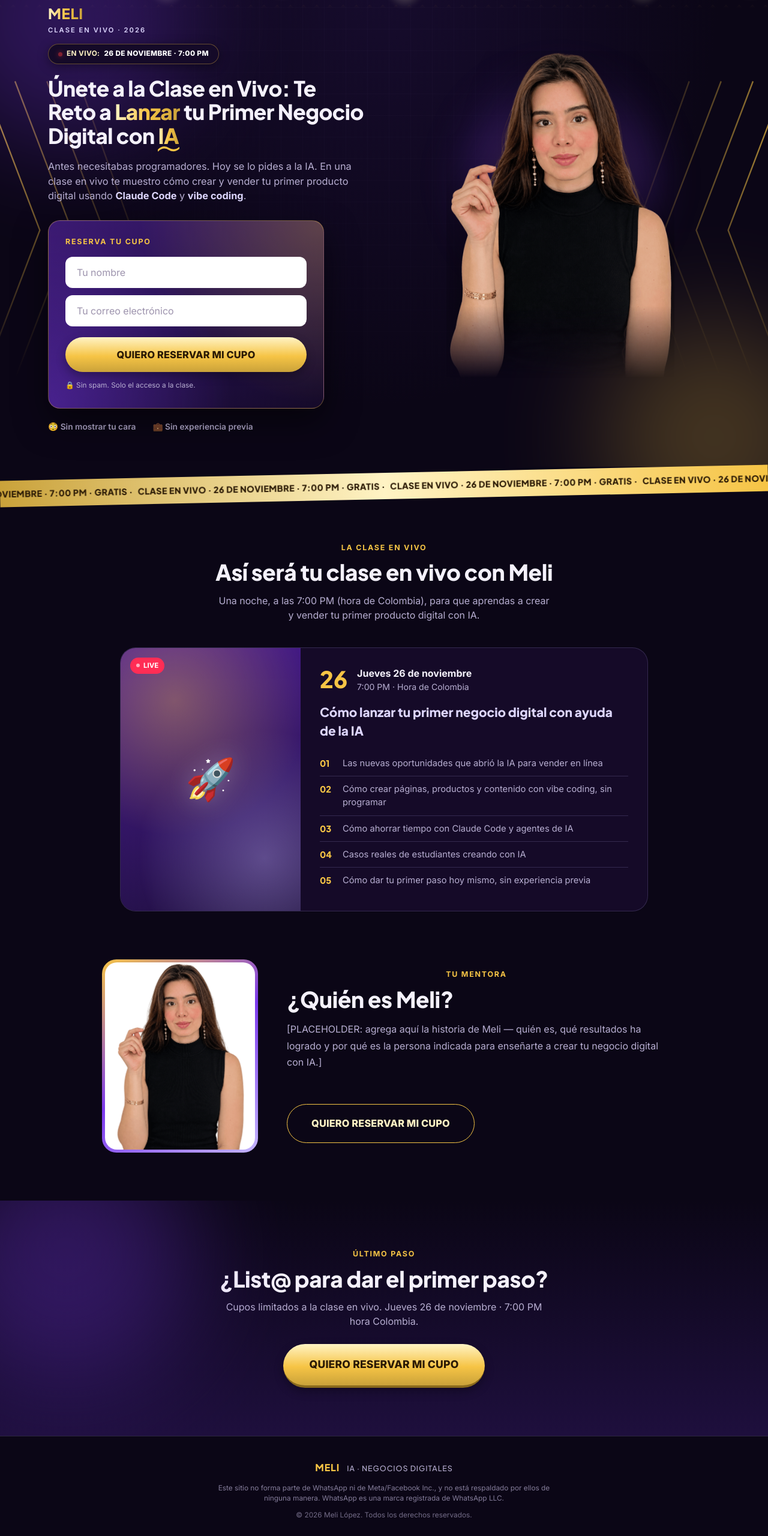
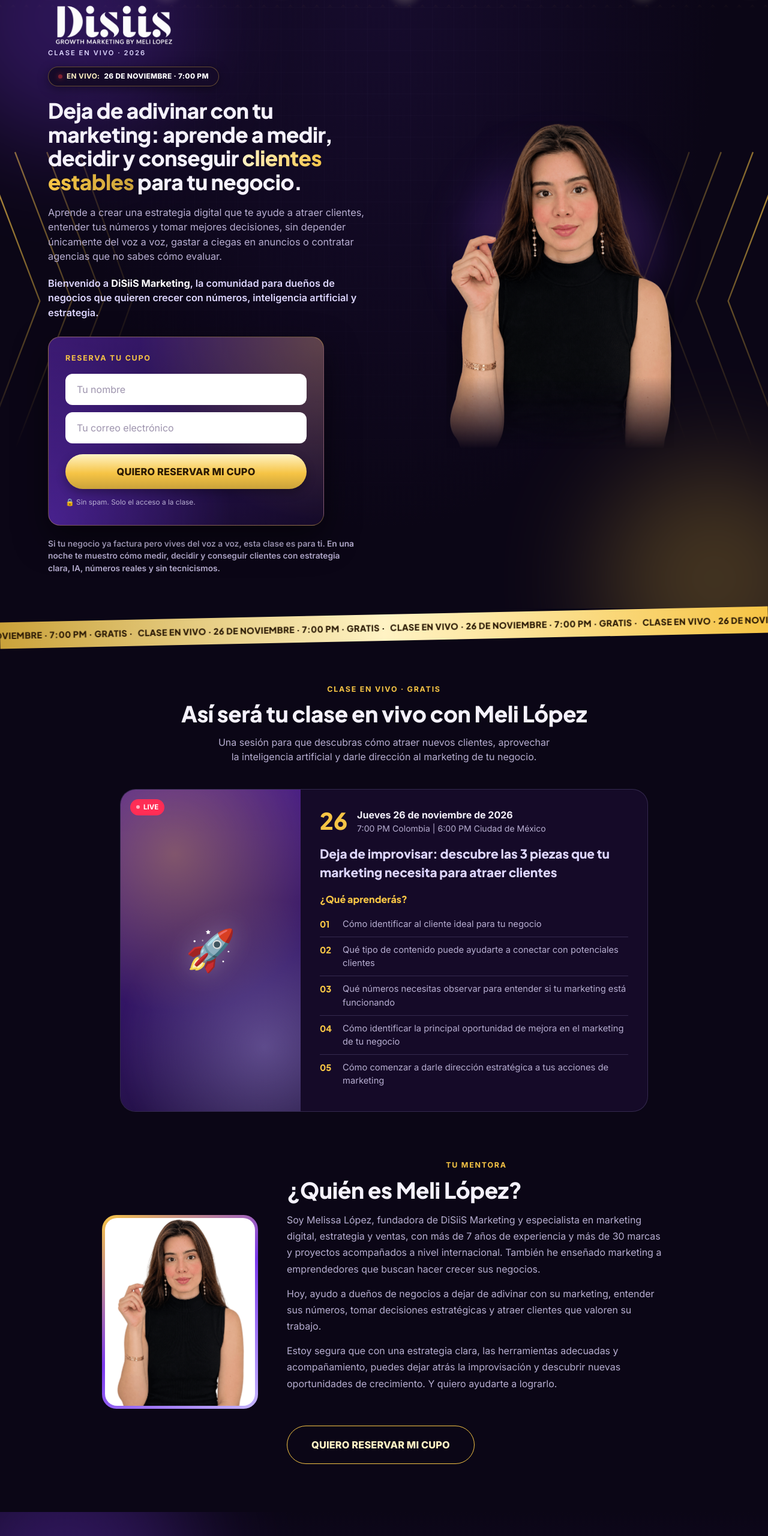
Before and after one commit to DiSiiS-Growth-Marketing/meli-clase-en-vivo, a plain HTML site: page index.html in a window 1280 px wide. Shown: the part 140-2700 px from the top of the page at 60% size. Drawn offline with Linux system fonts and the light colour scheme.

Commit message:
Rebrand to DiSiiS and rewrite landing page copy
- Swap the MELI wordmark for the DiSiiS Growth Marketing logotype in the
  hero and both page footers
- Restore the purple countdown timer boxes (were gold)
- Rewrite hero headline/subcopy, class-section, about-section bio and
  final CTA with the new DiSiiS-focused messaging
- Show both Colombia and Mexico City class times throughout
- Fill in Meli's real bio, replacing the placeholder paragraph

Co-Authored-By: Claude Sonnet 5 <noreply@anthropic.com>

```diff
--- a/index.html
+++ b/index.html
@@ -67,7 +67,7 @@
           <div class="hero-photo-glow" aria-hidden="true"></div>
           <img src="assets/meli-hero-trim.png" alt="Meli" class="hero-photo">
           <div class="hero-wordmark hero-wordmark-overlay">
-            <span class="hero-wordmark-main">MELI</span>
+            <img src="assets/disiis-logo.webp" alt="DiSiiS Growth Marketing" class="wordmark-logo">
             <span class="hero-wordmark-sub">Clase en vivo · 2026</span>
           </div>
         </div>
@@ -75,7 +75,7 @@
 
       <div class="hero-copy">
         <div class="hero-wordmark hero-wordmark-static">
-          <span class="hero-wordmark-main">MELI</span>
+          <img src="assets/disiis-logo.webp" alt="DiSiiS Growth Marketing" class="wordmark-logo">
           <span class="hero-wordmark-sub">Clase en vivo · 2026</span>
         </div>
 
@@ -84,12 +84,17 @@
         </div>
 
         <h1 class="hero-title">
-          Únete a la Clase en Vivo: Te Reto a <span class="grad-text">Lanzar</span> tu Primer Negocio Digital
-          con <span class="grad-text swoosh">IA</span>
+          Deja de adivinar con tu marketing: aprende a medir, decidir y conseguir
+          <span class="grad-text">clientes estables</span> para tu negocio.
         </h1>
         <p class="hero-sub">
-          Antes necesitabas programadores. Hoy se lo pides a la IA. En una clase en vivo te muestro cómo crear
-          y vender tu primer producto digital usando <strong>Claude Code</strong> y <strong>vibe coding</strong>.
+          Aprende a crear una estrategia digital que te ayude a atraer clientes, entender tus números
+          y tomar mejores decisiones, sin depender únicamente del voz a voz, gastar a ciegas en anuncios
+          o contratar agencias que no sabes cómo evaluar.
+        </p>
+        <p class="hero-sub hero-welcome">
+          Bienvenido a <strong>DiSiiS Marketing</strong>, la comunidad para dueños de negocios que quieren
+          crecer con números, inteligencia artificial y estrategia.
         </p>
 
         <div class="hero-signup-card" id="hero-signup-card">
@@ -110,10 +115,10 @@
           <p class="signup-disclaimer">🔒 Sin spam. Solo el acceso a la clase.</p>
         </div>
 
-        <div class="trust-row">
-          <span>😳 Sin mostrar tu cara</span>
-          <span>💼 Sin experiencia previa</span>
-        </div>
+        <p class="hero-callout">
+          Si tu negocio ya factura pero vives del voz a voz, esta clase es para ti. En una noche te muestro
+          cómo medir, decidir y conseguir clientes con estrategia clara, IA, números reales y sin tecnicismos.
+        </p>
       </div>
     </div>
   </header>
@@ -130,9 +135,9 @@
 
   <!-- CLASS DETAILS -->
   <section class="class-section">
-    <p class="section-eyebrow">LA CLASE EN VIVO</p>
-    <h2 class="section-title">Así será tu clase en vivo con Meli</h2>
-    <p class="section-sub">Una noche, a las 7:00 PM (hora de Colombia), para que aprendas a crear y vender tu primer producto digital con IA.</p>
+    <p class="section-eyebrow">CLASE EN VIVO · GRATIS</p>
+    <h2 class="section-title">Así será tu clase en vivo con Meli López</h2>
+    <p class="section-sub">Una sesión para que descubras cómo atraer nuevos clientes, aprovechar la inteligencia artificial y darle dirección al marketing de tu negocio.</p>
 
     <div class="class-card">
       <div class="class-visual">
@@ -145,17 +150,18 @@
         <div class="class-date-row">
           <div class="class-date-num">26</div>
           <div>
-            <p class="class-date-day">Jueves 26 de noviembre</p>
-            <p class="class-date-time">7:00 PM · Hora de Colombia</p>
+            <p class="class-date-day">Jueves 26 de noviembre de 2026</p>
+            <p class="class-date-time">7:00 PM Colombia | 6:00 PM Ciudad de México</p>
           </div>
         </div>
-        <h3 class="class-info-title">Cómo lanzar tu primer negocio digital con ayuda de la IA</h3>
+        <h3 class="class-info-title">Deja de improvisar: descubre las 3 piezas que tu marketing necesita para atraer clientes</h3>
+        <h4 class="class-list-heading">¿Qué aprenderás?</h4>
         <ol class="class-list">
-          <li><span>01</span>Las nuevas oportunidades que abrió la IA para vender en línea</li>
-          <li><span>02</span>Cómo crear páginas, productos y contenido con vibe coding, sin programar</li>
-          <li><span>03</span>Cómo ahorrar tiempo con Claude Code y agentes de IA</li>
-          <li><span>04</span>Casos reales de estudiantes creando con IA</li>
-          <li><span>05</span>Cómo dar tu primer paso hoy mismo, sin experiencia previa</li>
+          <li><span>01</span>Cómo identificar al cliente ideal para tu negocio</li>
+          <li><span>02</span>Qué tipo de contenido puede ayudarte a conectar con potenciales clientes</li>
+          <li><span>03</span>Qué números necesitas observar para entender si tu marketing está funcionando</li>
+          <li><span>04</span>Cómo identificar la principal oportunidad de mejora en el marketing de tu negocio</li>
+          <li><span>05</span>Cómo comenzar a darle dirección estratégica a tus acciones de marketing</li>
         </ol>
       </div>
     </div>
@@ -168,11 +174,17 @@
     </div>
     <div class="about-text">
       <p class="section-eyebrow">TU MENTORA</p>
-      <h2 class="section-title left">¿Quién es Meli?</h2>
-      <p class="about-bio">
-        [PLACEHOLDER: agrega aquí la historia de Meli — quién es, qué resultados ha logrado y por qué es
-        la persona indicada para enseñarte a crear tu negocio digital con IA.]
-      </p>
+      <h2 class="section-title left">¿Quién es Meli López?</h2>
+      <div class="about-bio">
+        <p>Soy Melissa López, fundadora de DiSiiS Marketing y especialista en marketing digital, estrategia
+        y ventas, con más de 7 años de experiencia y más de 30 marcas y proyectos acompañados a nivel
+        internacional. También he enseñado marketing a emprendedores que buscan hacer crecer sus negocios.</p>
+        <p>Hoy, ayudo a dueños de negocios a dejar de adivinar con su marketing, entender sus números,
+        tomar decisiones estratégicas y atraer clientes que valoren su trabajo.</p>
+        <p>Estoy segura que con una estrategia clara, las herramientas adecuadas y acompañamiento, puedes
+        dejar atrás la improvisación y descubrir nuevas oportunidades de crecimiento. Y quiero ayudarte
+        a lograrlo.</p>
+      </div>
       <a href="#" class="btn-cta btn-cta-outline" data-open-signup>
         <span class="btn-cta-label">QUIERO RESERVAR MI CUPO</span>
       </a>
@@ -182,9 +194,14 @@
   <!-- FINAL CTA -->
   <section class="final-cta">
     <div class="hero-glow hero-glow-1"></div>
-    <p class="section-eyebrow">ÚLTIMO PASO</p>
+    <p class="section-eyebrow">TU NEGOCIO MERECE UNA ESTRATEGIA</p>
     <h2 class="section-title">¿List@ para dar el primer paso?</h2>
-    <p class="section-sub">Cupos limitados a la clase en vivo. Jueves 26 de noviembre · 7:00 PM hora Colombia.</p>
+    <p class="section-sub">Descubre cómo identificar oportunidades para atraer clientes, aprovechar la inteligencia artificial y comenzar a tomar mejores decisiones para tu negocio.</p>
+    <div class="final-cta-details">
+      <span>📅 Jueves 26 de noviembre</span>
+      <span>🕐 7:00 PM Colombia | 6:00 PM Ciudad de México</span>
+      <span>🎟️ Clase en vivo · Cupos limitados</span>
+    </div>
     <a href="#" class="btn-cta btn-cta-lg" data-open-signup>
       <span class="btn-cta-label">QUIERO RESERVAR MI CUPO</span>
     </a>
@@ -192,7 +209,7 @@
 
   <!-- FOOTER -->
   <footer class="site-footer">
-    <p class="footer-logo">MELI <span>IA&nbsp;·&nbsp;NEGOCIOS&nbsp;DIGITALES</span></p>
+    <img src="assets/disiis-logo.webp" alt="DiSiiS Growth Marketing" class="footer-logo-img">
     <p class="footer-disclaimer">
       Este sitio no forma parte de WhatsApp ni de Meta/Facebook Inc., y no está respaldado por ellos de ninguna manera.
       WhatsApp es una marca registrada de WhatsApp LLC.
--- a/styles.css
+++ b/styles.css
@@ -44,15 +44,15 @@ img{max-width:100%; display:block;}
 }
 .topbar-timer{display:flex; gap:8px;}
 .timer-box{
-  background: var(--gold-4);
-  border:1px solid rgba(255,255,255,.25);
+  background: var(--purple-900);
+  border:1px solid rgba(196,181,253,.35);
   border-radius:8px;
   padding: 4px 10px;
   min-width:48px;
   text-align:center;
 }
 .timer-box span{display:block; font-family:var(--font-head); font-weight:800; font-size:1.1rem; color:#fff;}
-.timer-box small{font-size:.6rem; letter-spacing:.08em; color:var(--gold-1);}
+.timer-box small{font-size:.6rem; letter-spacing:.08em; color:var(--lilac-soft);}
 
 /* ---------- Hero ---------- */
 .hero{
@@ -168,6 +168,11 @@ img{max-width:100%; display:block;}
   font-size:.7rem; font-weight:600; letter-spacing:.18em; text-transform:uppercase;
   color: var(--lilac-soft);
 }
+.wordmark-logo{
+  display:block;
+  width:170px;
+  height:auto;
+}
 
 /* Mobile: wordmark overlaps the bottom of the photo instead of sitting below it */
 .hero-wordmark-static{display:none;}
@@ -228,6 +233,12 @@ img{max-width:100%; display:block;}
   margin: 20px auto 0;
 }
 .hero-sub strong{color:var(--lilac-soft);}
+.hero-welcome{
+  margin-top:14px;
+  color:var(--lilac-soft);
+  font-weight:600;
+}
+.hero-welcome strong{color:#fff;}
 
 .btn-cta{
   position:relative;
@@ -264,11 +275,11 @@ img{max-width:100%; display:block;}
   box-shadow:none;
 }
 
-.trust-row{
+.hero-callout{
   margin-top:20px;
-  display:flex; flex-wrap:wrap; justify-content:center; gap:10px 28px;
+  max-width:520px;
   color: var(--text-dim);
-  font-size:.86rem; font-weight:600;
+  font-size:.86rem; font-weight:600; line-height:1.5;
 }
 
 @keyframes pulse{
@@ -376,6 +387,13 @@ img{max-width:100%; display:block;}
   margin-bottom:18px;
   color:var(--lilac-soft);
 }
+.class-list-heading{
+  font-family:var(--font-head);
+  font-weight:800;
+  font-size:1rem;
+  color:var(--gold-2);
+  margin-bottom:8px;
+}
 .class-list{list-style:none;}
 .class-list li{
   display:flex; align-items:flex-start; gap:12px;
@@ -463,6 +481,7 @@ img{max-width:100%; display:block;}
   .hero-wordmark{align-items:flex-start;}
   .hero-wordmark-overlay{display:none;}
   .hero-wordmark-static{display:flex;}
+  .wordmark-logo{width:220px;}
   .hero-badge-pill{margin:14px 0 0;}
   .hero-title{margin:20px 0 0;}
   .hero-sub{margin:20px 0 0; text-align:left;}
@@ -477,7 +496,6 @@ img{max-width:100%; display:block;}
   .signup-form{margin-top:16px; gap:12px;}
   .form-input{padding:15px 18px; font-size:1rem;}
   .f-row{margin-top:6px;}
-  .trust-row{justify-content:flex-start;}
 }
 
 /* ---------- Signup modal (opened by secondary CTAs) ---------- */
@@ -551,6 +569,8 @@ body.modal-open{overflow:hidden;}
   font-size:1rem;
   line-height:1.7;
 }
+.about-bio p{margin:0 0 14px;}
+.about-bio p:last-child{margin-bottom:0;}
 
 /* ---------- Final CTA ---------- */
 .final-cta{
@@ -559,6 +579,13 @@ body.modal-open{overflow:hidden;}
   padding: 80px 20px;
   background: linear-gradient(180deg, var(--bg), var(--purple-900));
   overflow:hidden;
+}
+.final-cta-details{
+  position:relative;
+  display:flex; flex-wrap:wrap; justify-content:center; gap:10px 22px;
+  margin: 20px auto 0;
+  color: var(--text-dim);
+  font-size:.9rem; font-weight:600;
 }
 .final-cta .btn-cta{margin-top:26px;}
 
@@ -569,17 +596,11 @@ body.modal-open{overflow:hidden;}
   background: var(--bg);
   border-top:1px solid var(--border);
 }
-.footer-logo{
-  font-family:var(--font-head);
-  font-weight:800;
-  letter-spacing:.06em;
-  color:var(--gold-2);
-}
-.footer-logo span{
-  color:var(--text-dim);
-  font-weight:500;
-  font-size:.78rem;
-  margin-left:8px;
+.footer-logo-img{
+  display:block;
+  width:160px;
+  height:auto;
+  margin:0 auto;
 }
 .footer-disclaimer{
   max-width:560px; margin: 14px auto 10px;
@@ -616,7 +637,7 @@ body.modal-open{overflow:hidden;}
   .signup-form{gap:8px;}
   .form-input{padding:11px 14px; font-size:.88rem;}
   .hero-signup-card .btn-cta{font-size:.84rem; padding:14px 10px; letter-spacing:0;}
-  .trust-row{margin-top:10px; font-size:.76rem; gap:6px 12px;}
+  .hero-callout{margin-top:10px; font-size:.78rem;}
 }
 @media (max-width: 420px){
   .hero-photo{width:240px;}
```
Also changed, not shown: gracias.html (+1 -1 lines), assets/disiis-logo.webp (added), 1 other file.
